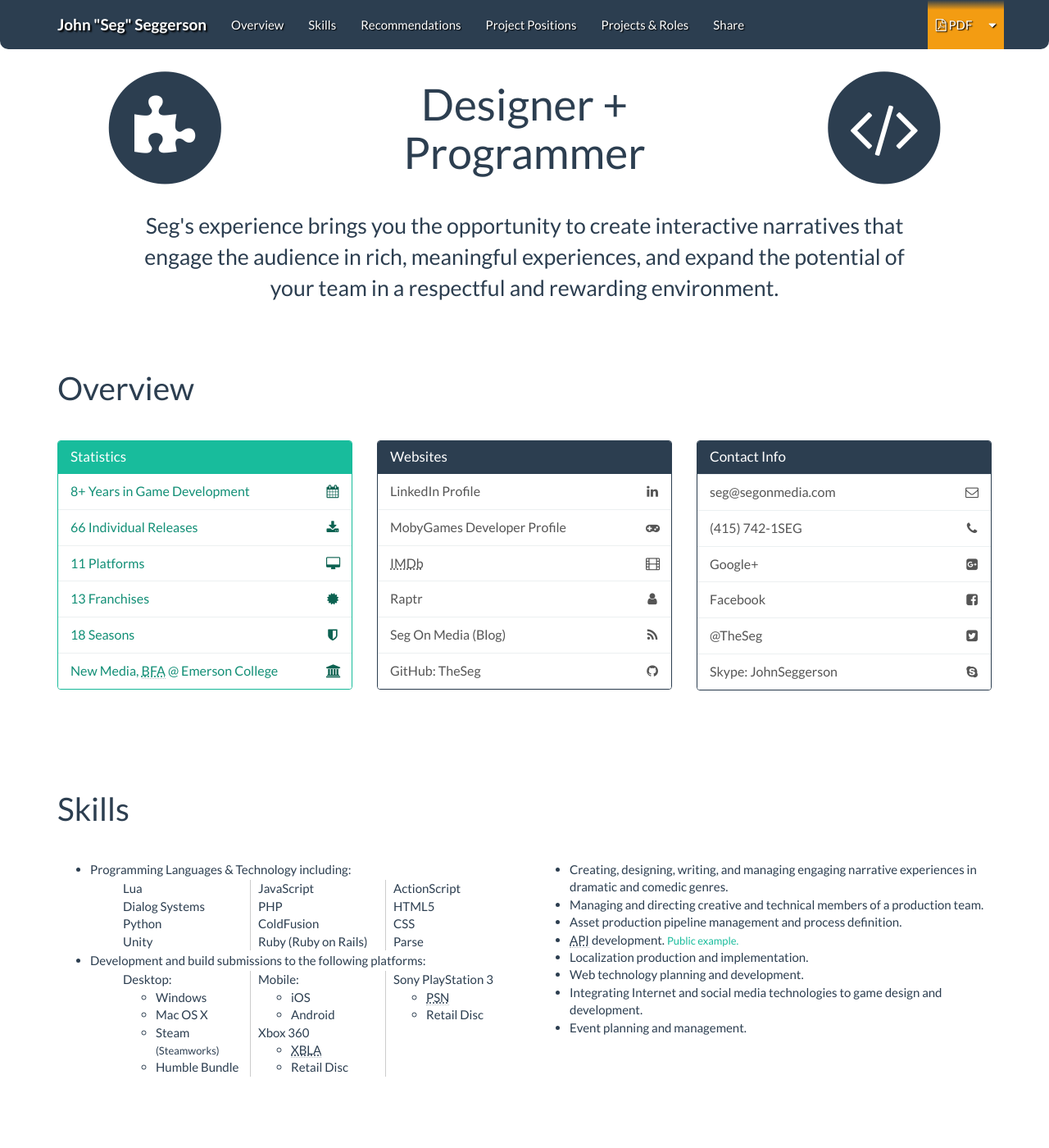
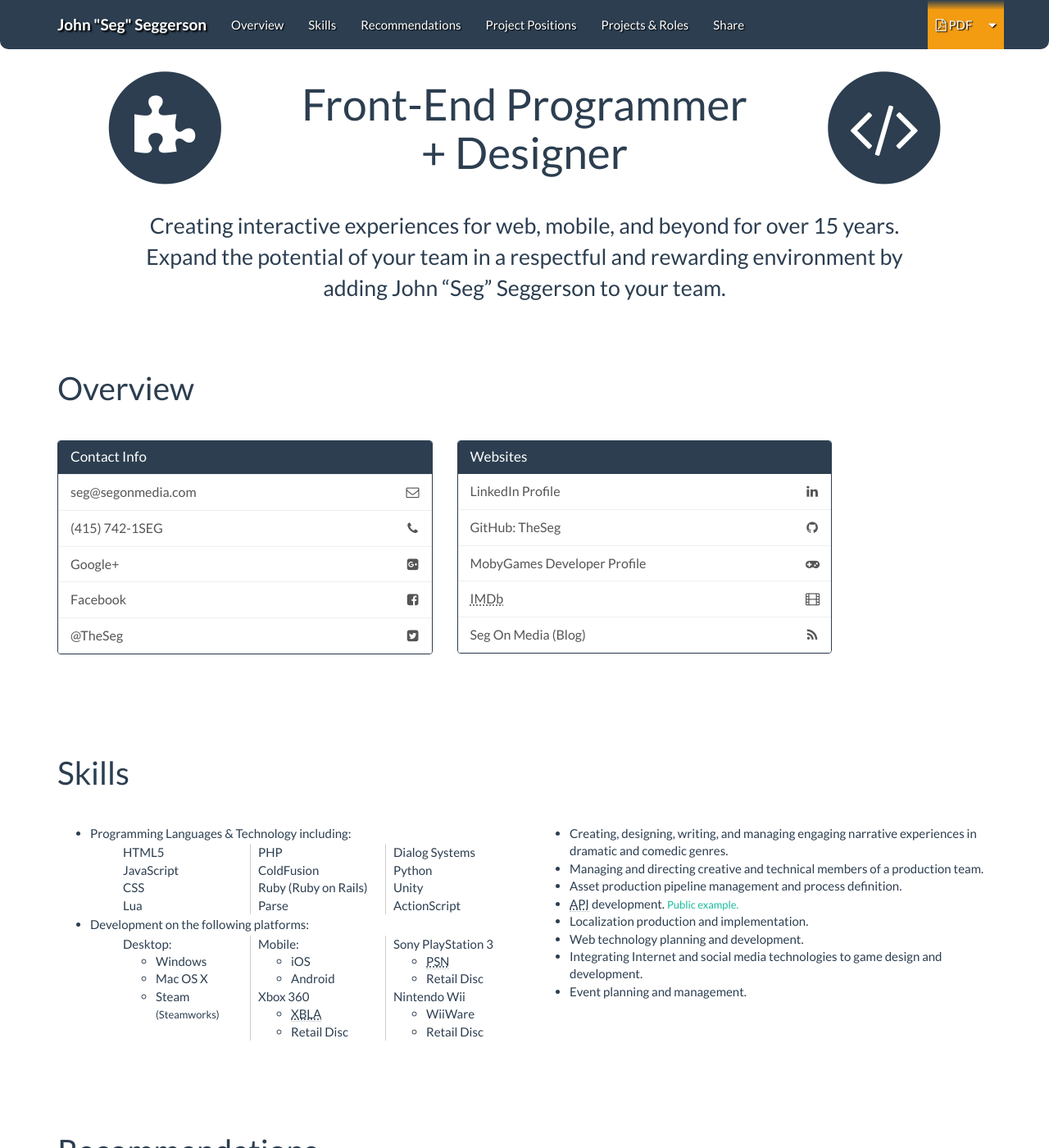
Before and after one commit to TheSeg/theseg.github.io, a Jekyll site: the page built from index.html, in a window 1280 px wide and 1400 px high, scrolled down 339 px. Shown: the whole window at 82% size. Built offline with Jekyll 4.4.1, drawn with Linux system fonts in a browser that asks for light colours; nearby versions of some CDN libraries; Markdown is read by kramdown in place of the engine named in the settings; comment, search, counter and statistics services are not loaded; some of the changed text lies outside the part shown.

Commit message:
Content Update.

```diff
--- a/_includes/content/contact.html
+++ b/_includes/content/contact.html
@@ -2,109 +2,7 @@
 ================================================== -->
   <div class="row">
 
-    <div class="col-md-4">
-      <div class="panel panel-success">
-        <div class="panel-heading">
-          <h3 class="panel-title">Statistics</h3>
-        </div>
-        <ul class="list-group">
-          <li class="list-group-item">
-            <span class="seg-icon-item">
-              <i class="fa fa-calendar"></i>
-            </span>
-            8+ Years in Game Development
-          </li>
-          <li class="list-group-item">
-            <span class="seg-icon-item">
-              <i class="fa fa-download"></i>
-            </span>
-            66 Individual Releases
-          </li>
-          <li class="list-group-item">
-            <span class="seg-icon-item">
-              <i class="fa fa-desktop"></i>
-            </span>
-            11 Platforms
-          </li>
-          <li class="list-group-item">
-            <span class="seg-icon-item">
-              <i class="fa fa-certificate"></i>
-            </span>
-            13 Franchises
-          </li>
-          <li class="list-group-item">
-            <span class="seg-icon-item">
-              <i class="fa fa-shield"></i>
-            </span>
-            18 Seasons
-          </li>
-          <li class="list-group-item">
-            <span class="seg-icon-item">
-              <i class="fa fa-university"></i>
-            </span>
-            New Media, <abbr title="Bachelor of Fine Arts">BFA</abbr> @ Emerson College
-          </li>
-        </ul>
-      </div>
-    </div>
-
-    <div class="col-md-4">
-      <div class="panel panel-primary">
-        <div class="panel-heading">
-          <h3 class="panel-title">Websites</h3>
-        </div>
-        <div class="list-group">
-          {% if page.layout == "valve" %}
-          <a href="http://steamcommunity.com/id/atrus/" target="_blank" class="list-group-item">
-            <span class="seg-icon-item">
-              <i class="fa fa-user"></i>
-            </span>
-            Steam Community Profile
-          </a>
-          {% endif %}
-          <a href="http://www.linkedin.com/in/johnseggerson/" target="_blank" class="list-group-item">
-            <span class="seg-icon-item">
-              <i class="fa fa-linkedin"></i>
-            </span>
-            LinkedIn Profile
-          </a>
-          <a href="http://www.mobygames.com/developer/sheet/view/developerId,290531/" target="_blank" class="list-group-item">
-            <span class="seg-icon-item">
-              <i class="fa fa-gamepad"></i>
-            </span>
-            MobyGames Developer Profile
-          </a>
-          <a href="http://www.imdb.com/name/nm2980406/" target="_blank" class="list-group-item">
-            <span class="seg-icon-item">
-              <i class="fa fa-film"></i>
-            </span>
-            <acronym title="Internet Movie Database">IMDb</acronym>
-          </a>
-          {% if page.layout != "valve" %}
-          <a href="http://raptr.com/TheSeg/" target="_blank" class="list-group-item">
-            <span class="seg-icon-item">
-              <i class="fa fa-user"></i>
-            </span>
-            Raptr
-          </a>
-          {% endif %}
-          <a href="http://segonmedia.com" target="_blank" class="list-group-item">
-            <span class="seg-icon-item">
-              <i class="fa fa-rss"></i>
-            </span>
-            Seg On Media (Blog)
-          </a>
-          <a href="http://github.com/TheSeg" target="_blank" class="list-group-item">
-            <span class="seg-icon-item">
-              <i class="fa fa-github"></i>
-            </span>
-            GitHub: TheSeg
-          </a>
-        </div>
-      </div>
-    </div>
-
-    <div class="col-md-4">
+    <div class="col-md-5">
       <div class="panel panel-primary">
         <div class="panel-heading">
           <h3 class="panel-title">Contact Info</h3>
@@ -165,11 +63,53 @@
             </span>
             @TheSeg
           </a>
-          <a href="skype:johnseggerson?call" class="list-group-item">
+        </div>
+      </div>
+    </div>
+
+    <div class="col-md-5">
+      <div class="panel panel-primary">
+        <div class="panel-heading">
+          <h3 class="panel-title">Websites</h3>
+        </div>
+        <div class="list-group">
+          {% if page.layout == "valve" %}
+          <a href="http://steamcommunity.com/id/atrus/" target="_blank" class="list-group-item">
             <span class="seg-icon-item">
-              <i class="fa fa-skype"></i>
+              <i class="fa fa-user"></i>
             </span>
-            Skype: JohnSeggerson
+            Steam Community Profile
+          </a>
+          {% endif %}
+          <a href="http://www.linkedin.com/in/johnseggerson/" target="_blank" class="list-group-item">
+            <span class="seg-icon-item">
+              <i class="fa fa-linkedin"></i>
+            </span>
+            LinkedIn Profile
+          </a>
+          <a href="http://github.com/TheSeg" target="_blank" class="list-group-item">
+            <span class="seg-icon-item">
+              <i class="fa fa-github"></i>
+            </span>
+            GitHub: TheSeg
+          </a>
+          <a href="http://www.mobygames.com/developer/sheet/view/developerId,290531/" target="_blank" class="list-group-item">
+            <span class="seg-icon-item">
+              <i class="fa fa-gamepad"></i>
+            </span>
+            MobyGames Developer Profile
+          </a>
+          <a href="http://www.imdb.com/name/nm2980406/" target="_blank" class="list-group-item">
+            <span class="seg-icon-item">
+              <i class="fa fa-film"></i>
+            </span>
+            <acronym title="Internet Movie Database">IMDb</acronym>
+          </a>
+          <a href="http://segonmedia.com" target="_blank" class="list-group-item">
+            <span class="seg-icon-item">
+              <i class="fa fa-rss"></i>
+            </span>
+            Seg On Media (Blog)
           </a>
         </div>
       </div>
--- a/_includes/content/introduction.html
+++ b/_includes/content/introduction.html
@@ -1,6 +1,6 @@
 <div class="introduction-block row">
   <div class="visible-xs">
-      <h2>Designer + Programmer</h2>
+      <h2>Front-End Programmer + Designer</h2>
   </div>
 	<div class="col-sm-3 col-xs-6">
 		<span class="fa-stack fa-lg">
@@ -9,7 +9,7 @@
 		</span>
 	</div>
   <div class="introduction-text col-sm-6 hidden-xs">
-      <h2>Designer + Programmer</h2>
+      <h2>Front-End Programmer + Designer</h2>
   </div>
 	<div class="col-sm-3 col-xs-6">
 		<span class="fa-stack fa-lg">
@@ -20,6 +20,6 @@
 </div>
 <div class="row">
 	<div class="introduction-header-text col-sm-10 col-sm-offset-1">
-		Seg's experience brings you the opportunity to create interactive narratives that engage the audience in rich, meaningful experiences, and expand the potential of your team in a respectful and rewarding environment.
+    Creating interactive experiences for web, mobile, and beyond for over 15 years. Expand the potential of your team in a respectful and rewarding environment by adding John “Seg” Seggerson to your team.
 	</div>
 </div>
--- a/_includes/content/skills.html
+++ b/_includes/content/skills.html
@@ -3,28 +3,27 @@
       <ul>
         <li>Programming Languages &amp; Technology including:
           <ul class="list_col">
+            <li>HTML5</li>
+            <li>JavaScript</li>
+            <li>CSS</li>
             <li>Lua</li>
+            <li>PHP</li>
+            <li>ColdFusion</li>
+            <li>Ruby (Ruby on Rails)</li>
+            <li>Parse</li>
             <li>Dialog Systems</li>
             <li>Python</li>
             <li>Unity</li>
-            <li>JavaScript</li>
-            <li>PHP</li>
-            <li>ColdFusion</li>
-            <li>Ruby (Ruby on Rails)</li>
             <li>ActionScript</li>
-            <li>HTML5</li>
-            <li>CSS</li>
-            <li>Parse</li>
           </ul>
         </li>
-        <li>Development and build submissions to the following platforms:
+        <li>Development on the following platforms:
           <ul class="list_col">
             <li>Desktop:
               <ul>
                 <li>Windows</li>
                 <li>Mac OS X</li>
                 <li>Steam <small>(Steamworks)</small></li>
-                <li>Humble Bundle</li>
               </ul>
             </li>
             <li>Mobile:
@@ -45,6 +44,12 @@
                 <li>Retail Disc</li>
               </ul>
             </li>
+            <li>Nintendo Wii
+              <ul>
+                <li>WiiWare</li>
+                <li>Retail Disc</li>
+              </ul>
+            </li>
           </ul>
         </li>
       </ul>
--- a/_includes/content/speaking.html
+++ b/_includes/content/speaking.html
@@ -1,11 +1,22 @@
   <div class="row">
     <div class="col-md-12">
-      <h2>Shipping the Empty Box: Releasing [string:titleOfGame] on [array:platforms]</h2>
-      <h3><a href="http://dev.paxsite.com/schedule/panel/shipping-the-empty-box-releasing-stringtitleofgame-on-arrayplatforms">PAX Dev</a> <small>August 2014, Seattle, WA</small></h3>
+      <h2>Workshop: The Official Website of Your Game</h2>
+      <h3><a href="http://dev.paxsite.com/schedule/panel/workshop-the-official-website-of-your-game">PAX Dev</a> <small>August 2015, Seattle, WA</small></h3>
+    </div>
+    <div class="col-md-9 col-xs-12">
+      <p>Your game’s website is the center of its representation on the Internet. Let’s make it work for you! Whether you’re commissioning the work or doing it on your own, we’ll review what your website needs to successfully showcase your digital or physical game. We’ll talk about what your website needs for social media to work, how to make your website work across all screens, important security tips, and making sure search engines know your game exists. Let’s make this work!</p>
+    </div>
+    <div class="col-md-3 hidden-xs hidden-sm">
+      <a href="http://dev.paxsite.com/"><img src="{{site.baseurl}}img/paxdevlogo.png" alt="PAX Dev" class="" /></a>
+    </div>
+  </div>
+  <h2>Previous Speaking Engagements</h2>
+  <div class="row">
+    <div class="col-md-12">
+      <h3>Shipping the Empty Box: Releasing [string:titleOfGame] on [array:platforms]</h3>
+      <h4><a href="http://dev.paxsite.com/schedule/panel/shipping-the-empty-box-releasing-stringtitleofgame-on-arrayplatforms">PAX Dev</a> <small>August 2014, Seattle, WA</small></h4>
     </div>
     <div class="col-md-9 col-xs-12">
       <p>Working on [string:titleOfGame], you need to release it on [array:platforms-0] and perhaps on [array:platforms-1] in the future. You have [int:NULL] time till release. Build engineer and programmer John “Seg” Seggerson (Telltale Games, John McNeil Studio, Dominique Pamplemousse) will help smooth the multi-platform release by outlining build engineering tips for platforms on desktop, mobile, console, and beyond. Increase artist, writer, and programmer efficiency with a set of core specifications and planning applied to existing platforms and future platforms. Skills and knowledge that will reduce release headaches for your [int:sizeOfTeam] team!</p>
     </div>
-    <div class="col-md-3 hidden-xs hidden-sm">
-      <a href="http://dev.paxsite.com/"><img src="{{site.baseurl}}img/paxdevlogo.png" alt="PAX Dev" class="" /></a>
   </div>
```
